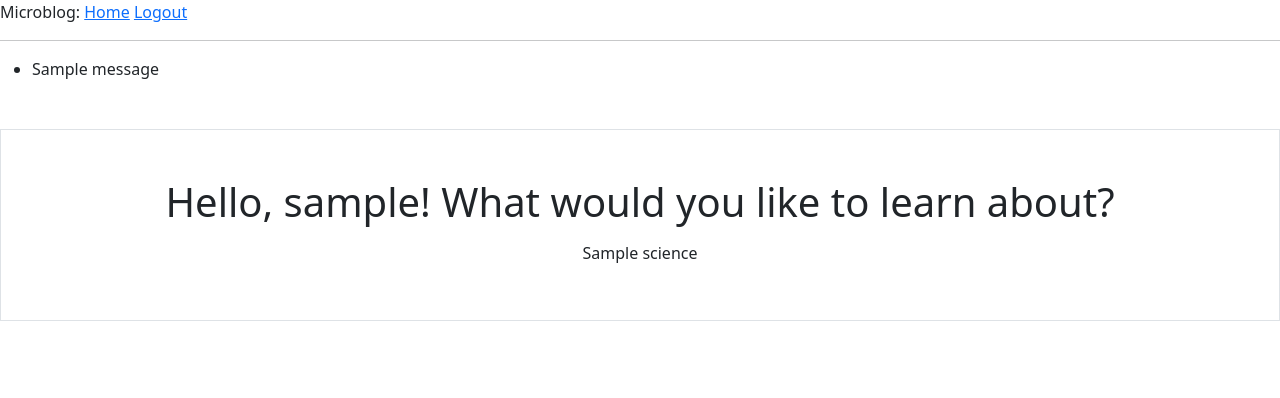
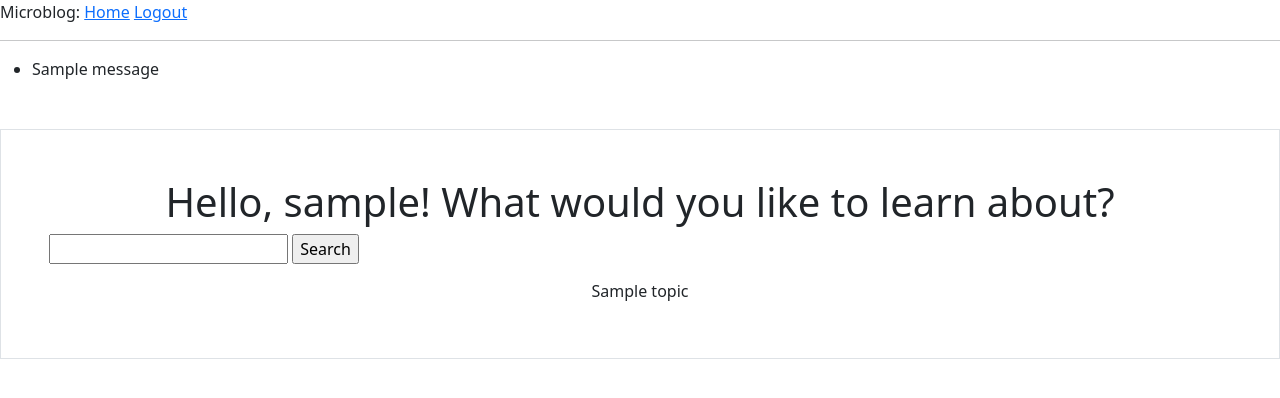
Before and after one commit to christinemtrinh/WEHack2023, a Flask app: template app/templates/index.html in a window 1280 px wide. Shown: the top 398 px of the page. Run offline with Flask 2, Linux system fonts and the light colour scheme; a user stored in the database is signed in; tables that the repository leaves empty hold one stand-in row (values such as "Sample post"); the template is opened without the code that fills it: most values are stand-ins (such as "Sample title", 1, 10 or a date in 2020); one stand-in notice (Sample message) is shown.

Commit message:
able to pull from db

```diff
--- a/app/__init__.py
+++ b/app/__init__.py
@@ -3,6 +3,7 @@ from config import Config
 from flask_sqlalchemy import SQLAlchemy
 from flask_migrate import Migrate
 from flask_login import LoginManager
+import sqlite3
 
 app = Flask(__name__)
 app.config.from_object(Config)
@@ -11,4 +12,5 @@ migrate = Migrate(app, db)
 login = LoginManager(app)
 login.login_view = 'login'
 
+
 from app import routes, models
--- a/app/routes.py
+++ b/app/routes.py
@@ -1,17 +1,32 @@
-from flask import render_template, redirect, url_for, flash, request
+from flask import Flask, render_template, redirect, url_for, flash, request
 from app import app, db
 from app.forms import LoginForm, RegistrationForm
 from flask_login import current_user, login_user, logout_user, login_required
 from app.models import User
 from werkzeug.urls import url_parse
+import sqlite3
 
+def get_db():
+    db = sqlite3.connect('app.db')
+    return db
 
-@app.route('/')
-@app.route('/index')
+@app.route('/', methods=['GET', 'POST'])
 @login_required
 def index():
+	if request.method=="GET" and request.args.get('query')!=None:
+		query = request.args.get('query')
+		db = get_db()
+		cursor = db.cursor()
+		cursor.execute("SELECT * FROM Content WHERE topic LIKE ?", ('%'+query+'%',))
+		topics = cursor.fetchall()
+		if len(topics)==0:
+			message="We don't have that information yet. Please try another topic!"
+		else:
+			message="Happy learnings!"
+		return render_template('index.html', title='Home', topics=topics, query=query, message=message)
 	science = ["bio", "cs", "ecs"]
-	return render_template('index.html', title='Home', science=science)
+	return render_template('index.html', title='Home', topic="")
+
 
 @app.route('/login', methods=['GET', 'POST'])
 def login():
--- a/app/templates/index.html
+++ b/app/templates/index.html
@@ -4,9 +4,16 @@
 
         <div class="container-fluid p-5 my-5 border">
             <h1 class="text-center">Hello, {{ current_user.username }}! What would you like to learn about?</h1>
-            {% for subject in science %}
+
+            <form action="/" method="GET">
+                <input type="text" name="query">
+                <input type="submit" value="Search">
+            </form>
+            <h1> {{message}}</h1>
+            {% for topic in topics %}
             <div class="row">
-               <button type = "button" class="btn">{{subject}}</button>
+               <button type = "button" class="btn"
+               >{{topic[1]}}</button>
             </div>
             {% endfor %}
 
```
Also changed, not shown: app.db.
